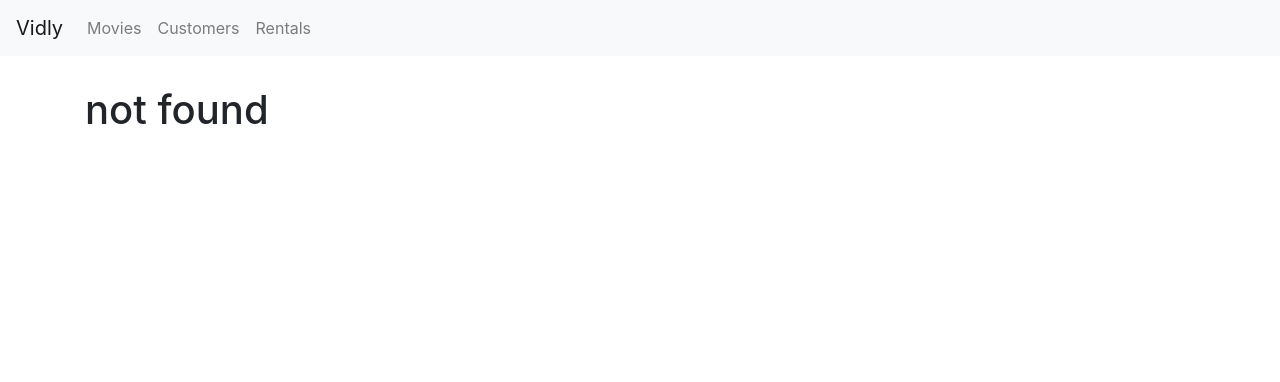
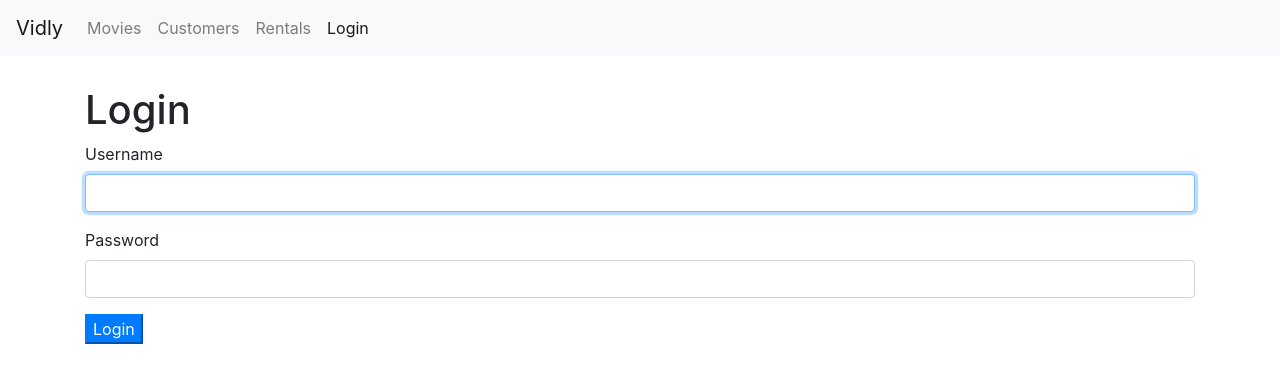
Before and after one commit to DimasYudhistira91/react-movie-app, a React (Create React App) app: page /login in a window 1280 px wide. Before the commit this address led to /not-found. Shown: the top 382 px of the page. Built offline with nearby package versions, Linux system fonts and the light colour scheme.

Commit message:
create form

```diff
--- a/src/App.js
+++ b/src/App.js
@@ -6,6 +6,7 @@
 import NotFound from './components/notFound';
 import NavBar from './components/navBar';
 import MovieForm from './components/movieForm';
+import LoginForm from './components/loginForm';
 import './App.css';
 
 class App extends Component {
@@ -15,6 +16,7 @@
         <NavBar/>
         <main className='container'>
           <Switch>
+            <Route path='/login' component={LoginForm}/>
             <Route path='/movies/:id' component={MovieForm}/>
             <Route path="/movies" component={Movies} />
             <Route path="/customers" component={Customers} />
--- /dev/null
+++ b/src/components/loginForm.jsx
@@ -0,0 +1,49 @@
+import React, { Component } from 'react';
+
+class LoginForm extends Component {
+  username = React.createRef();
+
+  // componentDidMount() {
+  //   this.username.current.focus();
+  // }
+
+  handleSubmit = e => {
+    e.preventDefault();
+
+    const username = this.username.current.value;
+    console.log('Submitted');
+  };
+
+  render() {
+    return (
+      <div>
+        <h1>Login</h1>
+        <form onSubmit={this.handleSubmit}>
+          <div className="form-group">
+            <label htmlFor="username">
+              Username
+            </label>
+            <input
+              autoFocus
+              ref={this.username}
+              id="username"
+              type="text"
+              className="form-control"/>
+          </div>
+          <div className="form-group">
+            <label htmlFor="password">
+              Password
+            </label>
+            <input
+              id="password"
+              type="text"
+              className="form-control"/>
+          </div>
+          <button className="btn-primary">Login</button>
+        </form>
+      </div>
+    );
+  }
+}
+
+export default LoginForm;
--- a/src/components/navBar.jsx
+++ b/src/components/navBar.jsx
@@ -11,13 +11,13 @@
         className="navbar-toggler"
         type="button"
         data-toggle="collapse"
-        data-target="#navbarNavAltMarkup"
-        aria-controls="navbarNavAltMarkup"
+        data-target="#navbarNav"
+        aria-controls="navbarNav"
         aria-expanded="false"
         aria-label="Toggle navigation">
         <span className="navbar-toggler-icon" />
       </button>
-      <div className="collapse navbar-collapse" id="navbarNavAltMarkup">
+      <div className="collapse navbar-collapse" id="navbarNav">
         <div className='navbar-nav'>
           <NavLink className="nav-item nav-link" to="/movies">
             Movies
@@ -28,6 +28,9 @@
           <NavLink className="nav-item nav-link" to="/rentals">
             Rentals
           </NavLink>
+          <NavLink className="nav-item nav-link" to="/login">
+            Login
+          </NavLink>
         </div>
       </div>
     </nav>
```
